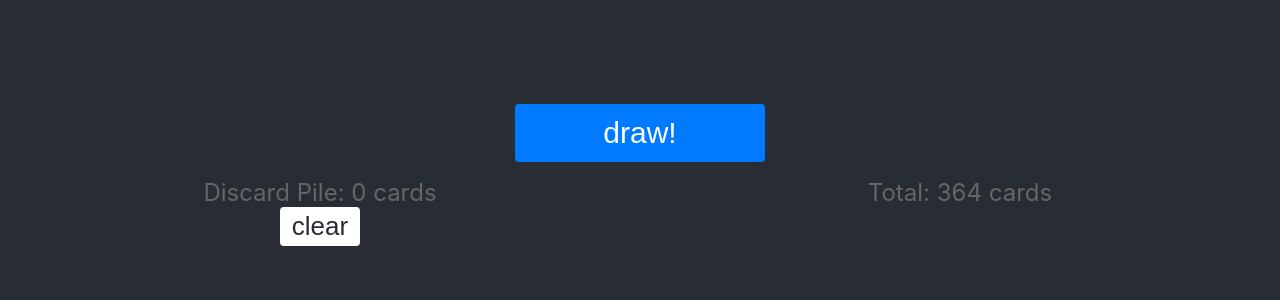
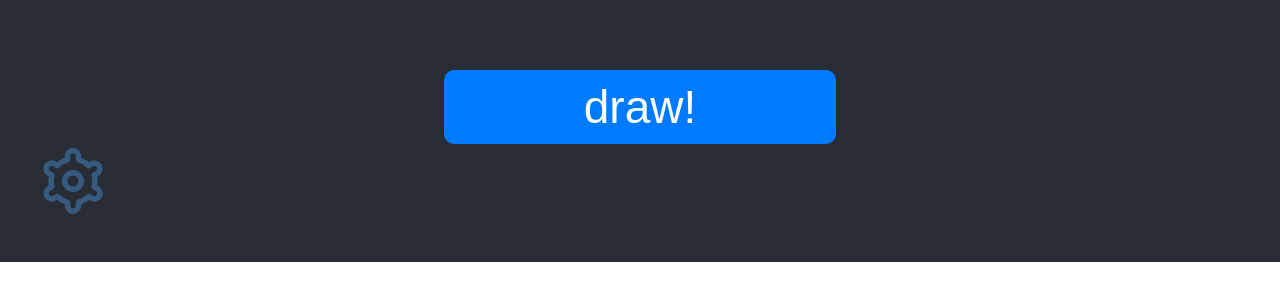
Before and after one commit to SSadamune/top-ten, a React (Create React App) app: page / in a window 1280 px wide. Shown: the part 538-838 px from the top of the page. After the commit the page ends 800 px from the top, so only its background shows below. Built offline with nearby package versions, Linux system fonts and the light colour scheme.

Commit message:
feat: create Settings.tsx, fix layouts

```diff
--- a/src/components/main.module.scss
+++ b/src/components/main.module.scss
@@ -1,43 +1,46 @@
 .app {
   text-align: center;
-  background-color: #282c34;
   display: flex;
   flex-direction: column;
+  background-color: #282c34;
+  height: 100vh;
 }
 
-.appBody {
+.body {
+  box-sizing: border-box;
   display: flex;
   justify-content: center;
-  flex: 0 0 75vh;
+  flex: 0 1 calc(85vh - 15vmin);
   align-items: flex-end;
 }
 
 .frame {
-  width: 320px;
-  height: 447px;
+  position: absolute;
   border: 5px solid #ffffff;
   background-repeat: no-repeat;
 }
 
-.appFooter {
-  flex: 0 0 25vh;
+.footer {
+  box-sizing: border-box;
+  flex: 0 1 calc(15vh + 15vmin);
   display: flex;
   flex-direction: column;
-  align-items: center;
-  padding-top: calc(10px + 4vh);
+  justify-content: space-between;
+  padding: calc(8px + 5vmin) 0;
   font-size: calc(8px + 2vmin);
 }
 
 .drawButton {
+  align-self: center;
   display: inline-block;
-  padding: calc(4px + 1vh) calc(24px + 5vw);
+  padding: calc(2px + 1vh) calc(12px + 10vw);
   min-width: 140px;
   border: none;
-  border-radius: 4px;
+  border-radius: calc(2px + 1vh);
   background-color: #007bff;
   color: #ffffff;
   text-align: center;
-  font-size: calc(14px + 2vmin);
+  font-size: calc(14px + 4vmin);
   transition: all 0.3s ease 0s;
   cursor: pointer;
   text-decoration: none;
@@ -50,31 +53,3 @@
     outline: none;
   }
 }
-
-.subFooter {
-  display: flex;
-  justify-content: space-around;
-  width: 100%;
-  color: #666;
-  margin-top: 16px;
-}
-
-.clearButton {
-  min-width: 80px;
-  padding: 4px 12px;
-  font-size: calc(10px + 2vmin);
-  color: #282c34;
-  background-color: #fff;
-  border: none;
-  border-radius: 4px;
-}
-
-.discardPile {
-  flex: 0 0 45%;
-}
-
-.info {
-  display: flex;
-  flex: 0 0 45%;
-  flex-direction: column;
-}
--- a/src/components/main.tsx
+++ b/src/components/main.tsx
@@ -3,12 +3,14 @@ import styles from "./Main.module.scss";
 import { Card, QuestionCategory } from "../types";
 import { CARD_CATEGORY, ZOOM_LEVELS } from "../constants";
 import {
+  cardSize,
   getCardFromGlobalIndex,
   getSpritesImage,
   imagePosition,
   imageSize,
 } from "../utils";
 import { images } from "../assets/images/sprites";
+import { Settings } from "./settings";
 
 function Main() {
   // TODO: set
@@ -22,7 +24,7 @@ function Main() {
   ]);
   const [drawnCard, setDrawCard] = useState<Card | undefined>(undefined);
   const [discardCardsIndex, setDiscardCardsIndex] = useState<Set<number>>(
-    new Set()
+    new Set(),
   );
 
   const totalCardsQuantity = useMemo(
@@ -30,9 +32,9 @@ function Main() {
       selectedCategories.reduce(
         (accumulator, currentValue) =>
           accumulator + CARD_CATEGORY[currentValue].quantity,
-        0
+        0,
       ),
-    [selectedCategories]
+    [selectedCategories],
   );
 
   const image = useMemo(() => getSpritesImage(drawnCard), [drawnCard]);
@@ -64,11 +66,13 @@ function Main() {
 
   return (
     <div className={styles.app}>
-      <div className={styles.appBody}>
+      <div className={styles.body}>
         {image && (
           <div
             className={styles.frame}
             style={{
+              width: cardSize(zoomLevelKey)[0],
+              height: cardSize(zoomLevelKey)[1],
               backgroundImage: `url(${imageFile})`,
               backgroundPosition: imagePosition(image, zoomLevelKey),
               backgroundSize: imageSize(image, zoomLevelKey),
@@ -76,29 +80,16 @@ function Main() {
           />
         )}
       </div>
-      <div className={styles.appFooter}>
+      <div className={styles.footer}>
         <button onClick={handleClickDraw} className={styles.drawButton}>
           draw!
         </button>
-        <div className={styles.subFooter}>
-          <div className={styles.discardPile}>
-            <div>Discard Pile: {discardCardsIndex.size} cards</div>
-            <button
-              onClick={handleClickClearDiscardPile}
-              className={styles.clearButton}
-            >
-              clear
-            </button>
-          </div>
-          <div className={styles.info}>
-            <div>Total: {totalCardsQuantity} cards</div>
-            {image && (
-              <div>
-                Drawing: {drawnCard?.category}-{drawnCard?.index}
-              </div>
-            )}
-          </div>
-        </div>
+        <Settings
+          totalCardsQuantity={totalCardsQuantity}
+          discardCardsQuantity={discardCardsIndex.size}
+          drawnCard={drawnCard}
+          onClickClearDiscardPile={handleClickClearDiscardPile}
+        />
       </div>
     </div>
   );
--- /dev/null
+++ b/src/components/settings/Settings.module.scss
@@ -0,0 +1,53 @@
+$common-padding: calc(8px + 4vmin);
+$icon-size: calc(18px + 6vmin);
+
+.settingIcon {
+  flex: 0 0 calc(18px + 6vmin);
+  width: calc(18px + 6vmin);
+  background-image: url("../../assets/images/icons/settings.svg");
+  background-size: $icon-size;
+  margin-left: $common-padding;
+  cursor: pointer;
+}
+
+.menuContainer {
+  position: fixed;
+  inset: 0;
+  z-index: 100;
+}
+
+.menu {
+  box-sizing: border-box;
+  position: absolute;
+  left: $common-padding;
+  bottom: calc($common-padding * 2 + $icon-size);
+  display: flex;
+  justify-content: space-around;
+  width: calc(100vw - $common-padding * 2);
+  height: 60vh;
+  color: #fff;
+  background-color: rgba(40, 44, 52, 0.9);
+  padding: $common-padding;
+  border: 2vmin solid #375a7f;
+  border-radius: 5vmin;
+}
+
+.clearButton {
+  min-width: 80px;
+  padding: 4px 12px;
+  font-size: calc(10px + 2vmin);
+  color: #282c34;
+  background-color: #fff;
+  border: none;
+  border-radius: 4px;
+}
+
+.discardPile {
+  flex: 0 0 45%;
+}
+
+.info {
+  display: flex;
+  flex: 0 0 45%;
+  flex-direction: column;
+}
--- /dev/null
+++ b/src/components/settings/Settings.tsx
@@ -0,0 +1,63 @@
+import { Card } from "../../types";
+import styles from "./Settings.module.scss";
+import { MouseEventHandler, useCallback, useRef, useState } from "react";
+
+type Props = {
+  totalCardsQuantity: number;
+  discardCardsQuantity: number;
+  drawnCard?: Card;
+  onClickClearDiscardPile: () => void;
+};
+export function Settings({
+  totalCardsQuantity,
+  discardCardsQuantity,
+  drawnCard,
+  onClickClearDiscardPile,
+}: Props) {
+  const [showMenu, setShowMenu] = useState(false);
+
+  const ref = useRef<HTMLDivElement>(null);
+
+  const handleClickSettingIcon = useCallback(() => setShowMenu(true), []);
+  const handleClickOverlay: MouseEventHandler<HTMLDivElement> = useCallback(
+    (event) => {
+      if (event.target === ref.current) {
+        setShowMenu(false);
+      }
+    },
+    [],
+  );
+
+  return (
+    <>
+      <div className={styles.settingIcon} onClick={handleClickSettingIcon} />
+      {showMenu && (
+        <div
+          ref={ref}
+          onClick={handleClickOverlay}
+          className={styles.menuContainer}
+        >
+          <div className={styles.menu}>
+            <div className={styles.discardPile}>
+              <div>Discard Pile: {discardCardsQuantity} cards</div>
+              <button
+                onClick={onClickClearDiscardPile}
+                className={styles.clearButton}
+              >
+                clear
+              </button>
+            </div>
+            <div className={styles.info}>
+              <div>Total: {totalCardsQuantity} cards</div>
+              {!!drawnCard && (
+                <div>
+                  Drawing: {drawnCard?.category}-{drawnCard?.index}
+                </div>
+              )}
+            </div>
+          </div>
+        </div>
+      )}
+    </>
+  );
+}
--- /dev/null
+++ b/src/components/settings/index.ts
@@ -0,0 +1 @@
+export { Settings } from "./Settings";
--- a/src/index.tsx
+++ b/src/index.tsx
@@ -5,12 +5,12 @@ import Main from "./components/Main";
 import reportWebVitals from "./reportWebVitals";
 
 const root = ReactDOM.createRoot(
-  document.getElementById("root") as HTMLElement
+  document.getElementById("root") as HTMLElement,
 );
 root.render(
   <React.StrictMode>
     <Main />
-  </React.StrictMode>
+  </React.StrictMode>,
 );
 
 // If you want to start measuring performance in your app, pass a function
--- a/src/utils.ts
+++ b/src/utils.ts
@@ -63,3 +63,10 @@ export const imageSize = (
       IMAGE_SIZE[1] *
       ZOOM_LEVELS[scalingLevel],
   )}px`;
+
+export const cardSize = (
+  scalingLevel: keyof typeof ZOOM_LEVELS = "m",
+): string[] => [
+  `${IMAGE_SIZE[0] * ZOOM_LEVELS[scalingLevel]}px`,
+  `${IMAGE_SIZE[1] * ZOOM_LEVELS[scalingLevel]}px`,
+];
```
Also changed, not shown: src/assets/images/icons/settings.svg (added).
